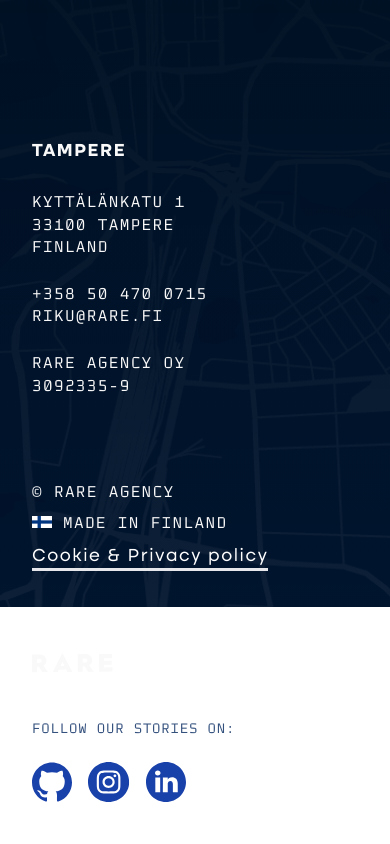
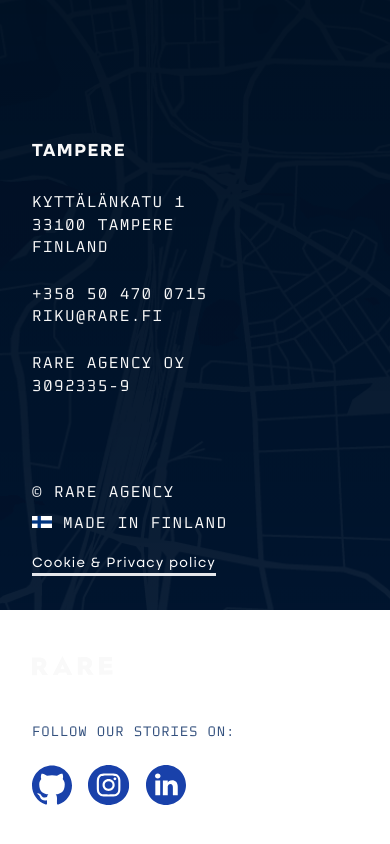
Before and after one commit to rareagency/rare.fi, a Next.js app: page / in a window 390 px wide. Shown: the part 6955-7799 px from the top of the page. Built offline with nearby package versions, Linux system fonts and the light colour scheme; a small style sheet from the web is missing.

Commit message:
Fix Cookie & Privacy Policy text breaking on mobile

```diff
--- a/components/Footer/Footer.tsx
+++ b/components/Footer/Footer.tsx
@@ -72,9 +72,9 @@ const Footer = () => {
           />{" "}
           Made in Finland
         </div>
-        <div className="col-span-2 text-right md:row-start-3 md:col-span-6 md:text-left md:py-1">
-          <TextLink href="/privacy" kind="light">
-            Cookie & Privacy policy
+        <div className="col-span-2 text-right md:row-start-3 md:col-span-6 md:text-left md:py-1 sm:pt-4">
+          <TextLink href="/privacy" kind="light" className="sm:text-sm">
+            Cookie &amp; Privacy policy
           </TextLink>
         </div>
       </div>
```
